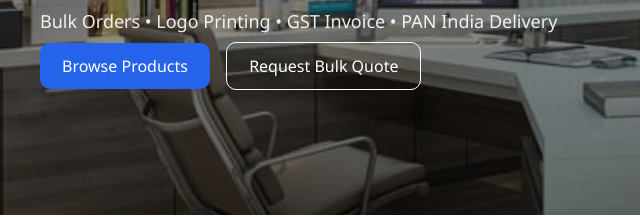
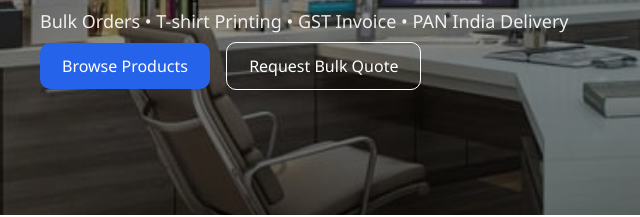
Before and after one commit to Pihu2608/garment-ecommerce-frontend, a plain HTML site: page index.html in a window 1280 px wide. Shown: the part 367-584 px from the top of the page, 0-640 px from the left. Drawn offline with Linux system fonts and the light colour scheme.

Commit message:
Update index.html
basic

```diff
--- a/index.html
+++ b/index.html
@@ -68,7 +68,7 @@
 <section class="hero">
   <div class="hero-content">
     <h1>India’s Trusted Corporate Gifting Brand</h1>
-    <p>Bulk Orders • Logo Printing • GST Invoice • PAN India Delivery</p>
+    <p>Bulk Orders • T-shirt Printing • GST Invoice • PAN India Delivery</p>
 
     <div class="hero-actions">
       <a href="#products" class="btn-primary">Browse Products</a>
```
